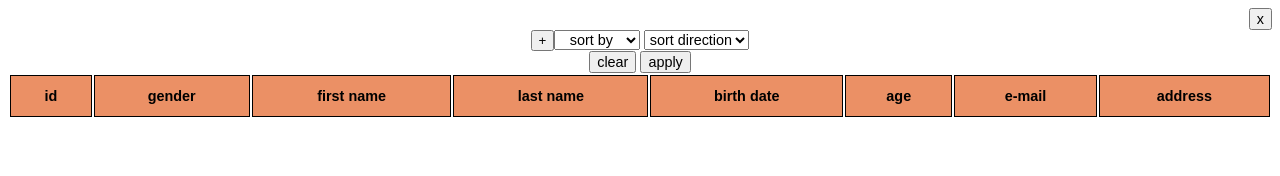
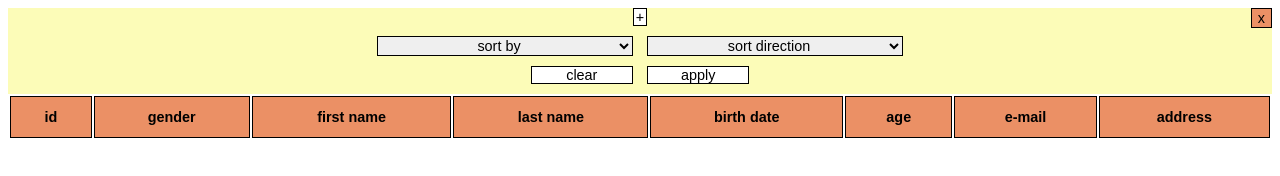
Before and after one commit to yurukyuruk/data-grid, a plain HTML site: page index.html in a window 1280 px wide. Drawn offline with Linux system fonts and the light colour scheme; no server answers.

Commit message:
css added to the sorting area

```diff
--- a/index.html
+++ b/index.html
@@ -8,8 +8,8 @@
 <body>
     <section class="sorting">
         <input class="close-button" type="button" value="x">
+        <input class="sort-adding-button" type="button" value="+">
         <div class="sort-line">
-            <input class="sort-adding-button" type="button" value="+">
             <div class="sort-options">
                 <select class="sort-fields" name="fields">
                     <option>sort by</option>
@@ -29,7 +29,6 @@
                 </select>
             </div>
         </div>
-
         <div class="submit-buttons">
             <input class="reset-button" type="reset" value="clear">
             <input class="submit-button" type="submit" value="apply">
--- a/styles.css
+++ b/styles.css
@@ -5,17 +5,72 @@ table {
   display: flex;
   flex-direction: column;
   align-items: center;
-}
-.close-button {
-  align-self: flex-end;
+  background-color: rgb(252, 252, 184);
 }
 .sort-line {
   display: flex;
 }
+.sort-adding-button {
+  align-self: center;
+  padding: 0 2px;
+  margin: 5px;
+  margin-top: -20px;
+  cursor: pointer;
+  background-color: white;
+  border: 1px solid black;
+}
+.close-button {
+  align-self: flex-end;
+  border: black 1px solid;
+  background-color: rgb(235, 144, 101);
+  cursor: pointer;
+}
+.sort-fields {
+  width: 20vw;
+  border: black 1px solid;
+  text-align-last: center;
+  margin: 5px;
+}
+.sort-directions {
+  width: 20vw;
+  border: black 1px solid;
+  text-align-last: center;
+  margin: 5px;
+
+}
+.reset-button {
+  border: black 1px solid;
+  width: 8vw;
+  margin: 5px;
+  margin-bottom: 10px;
+  cursor: pointer;
+  padding-top: 0;
+  padding-bottom: 0;
+  background-color: white;
+}
+.submit-button {
+  border: black 1px solid;
+  width: 8vw;
+  margin: 5px;
+  cursor: pointer;
+  margin-bottom: 10px;
+  padding-top: 0;
+  padding-bottom: 0;
+  background-color: white;
+}
+.reset-button:hover, .submit-button:hover, .sort-adding-button:hover {
+  background-color: rgb(235, 144, 101);
+}
+.close-button:hover {
+  background-color: white;
+}
+.addition-symbol {
+  margin: 0;
+}
 .sort-hidden {
   display: none;
 }
-.sort-fields, .sort-directions, .close-button, .reset-button, .submit-button, .sort-options-cloned {
+.sort-adding-button, .close-button, .sort-fields, .sort-directions, .reset-button, .submit-button, .sort-options-clone, .addition-symbol {
   font-family: Arial, Helvetica, sans-serif;
   font-size: 0.9rem;
   text-align: center;
```
